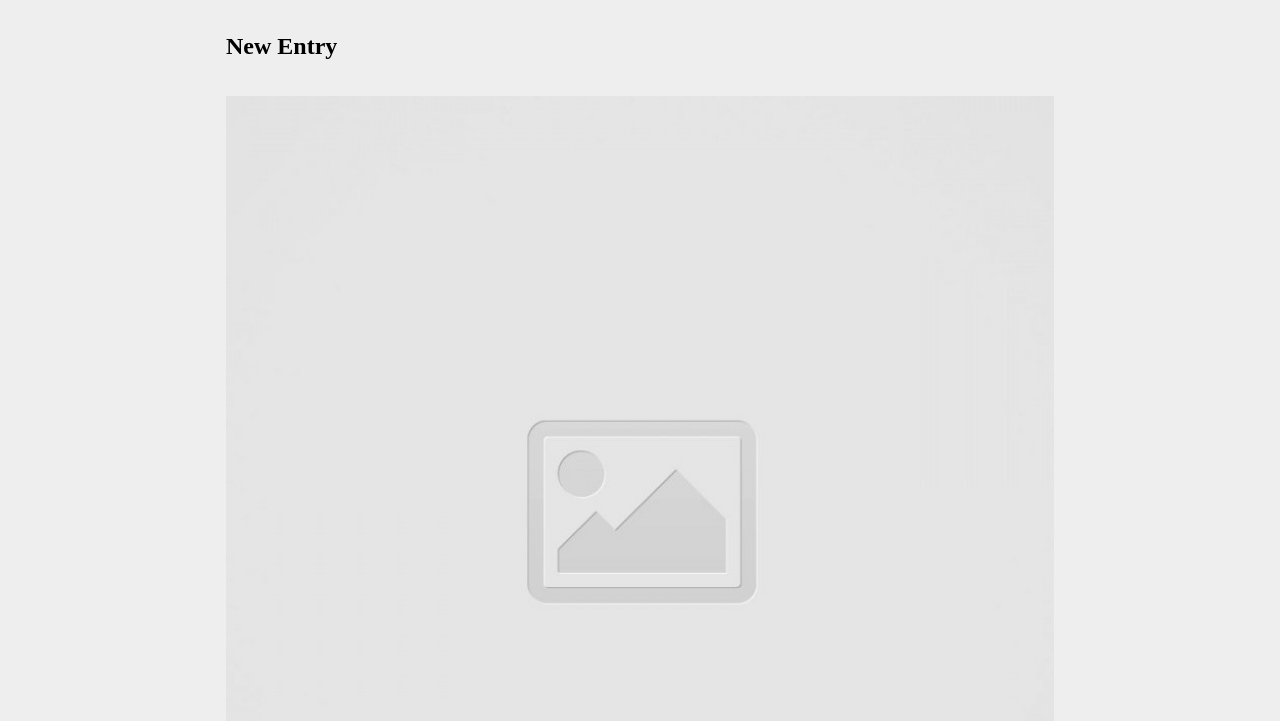
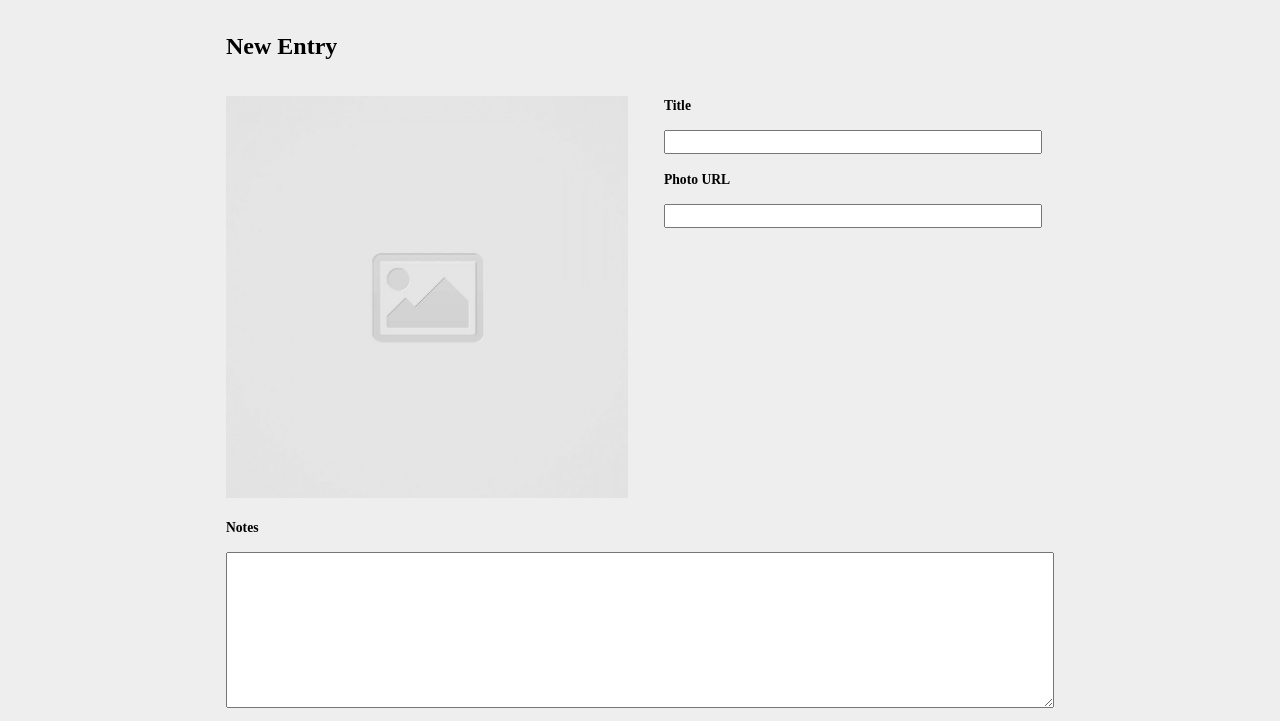
Before and after one commit to nmotamedi/code-journal, a website with bundled scripts: page index.html in a window 1280 px wide. Shown: the part 70-791 px from the top of the page. Built offline with nearby package versions, Linux system fonts and the light colour scheme.

Commit message:
Completed CSS to adapt to desktop #1

```diff
--- a/css/styles.css
+++ b/css/styles.css
@@ -24,12 +24,13 @@ textarea {
   margin-top: 1rem;
 }
 
-textarea {
-  resize: vertical;
+input {
+  height: 1.5rem;
 }
 
 label {
   font-weight: bold;
+  font-size: 0.85rem;
 }
 
 button {
--- a/index.html
+++ b/index.html
@@ -27,19 +27,19 @@
     </header>
     <main class="container">
       <div data-view="entry-form">
+        <form>
           <div class="row">
             <div class="column-full">
               <h2>New Entry</h2>
             </div>
           </div>
           <div class="row">
-          <div class="column-full">
+            <div class="column-full column-half">
               <img
                 src="images/placeholder-image-square.jpg"
                 alt="gray image default" />
             </div>
-        </div>
-        <form>
+            <div class="column-full column-half">
               <div class="row">
                 <div class="column-full">
                   <label for="title">Title</label>
@@ -50,6 +50,8 @@
                 <div class="column-full">
                   <label for="photo-url">Photo URL</label>
                   <input required type="url" name="url" id="photo-url" />
+                </div>
+              </div>
             </div>
           </div>
           <div class="row">
```
Lines whose indentation alone changed are shown as unchanged.
